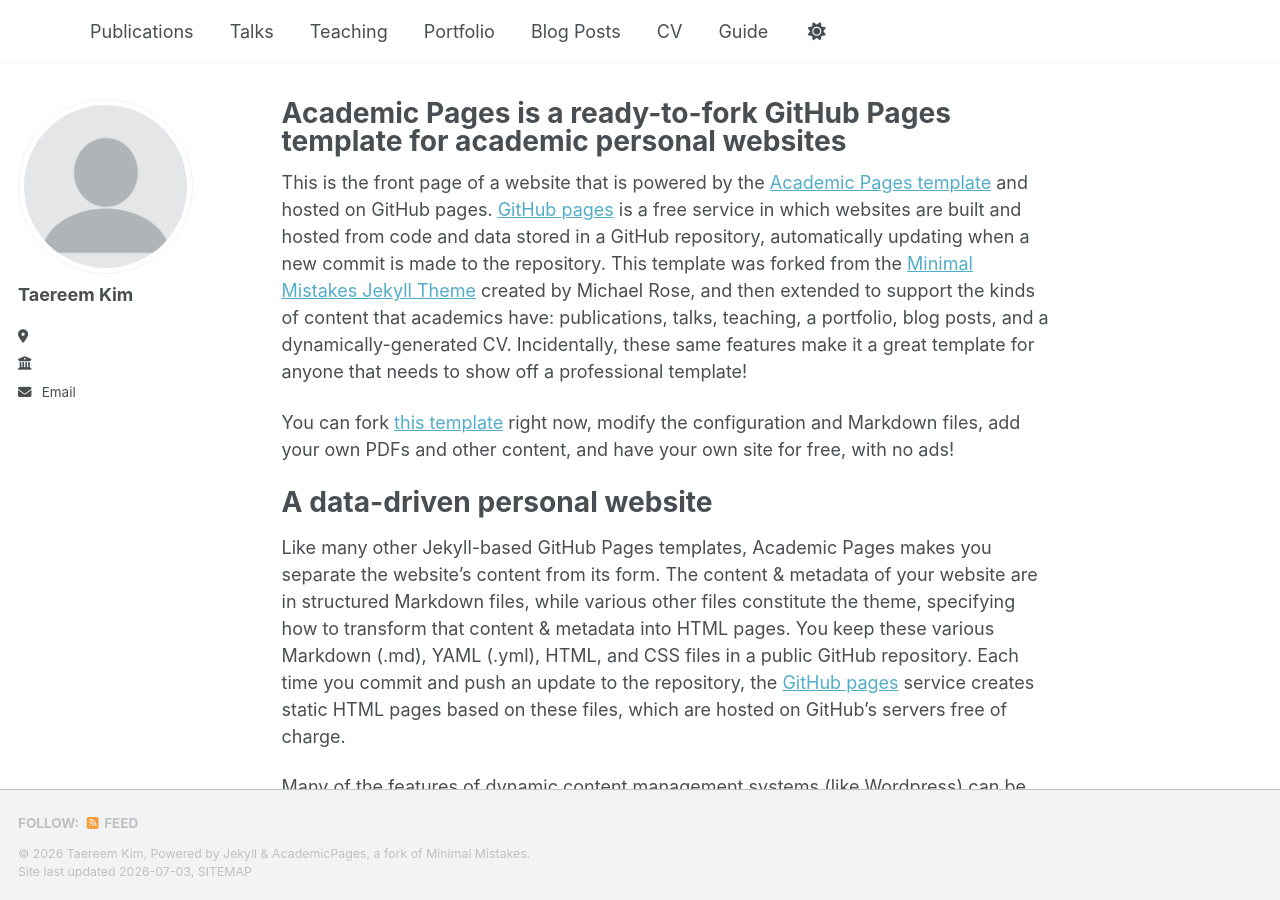
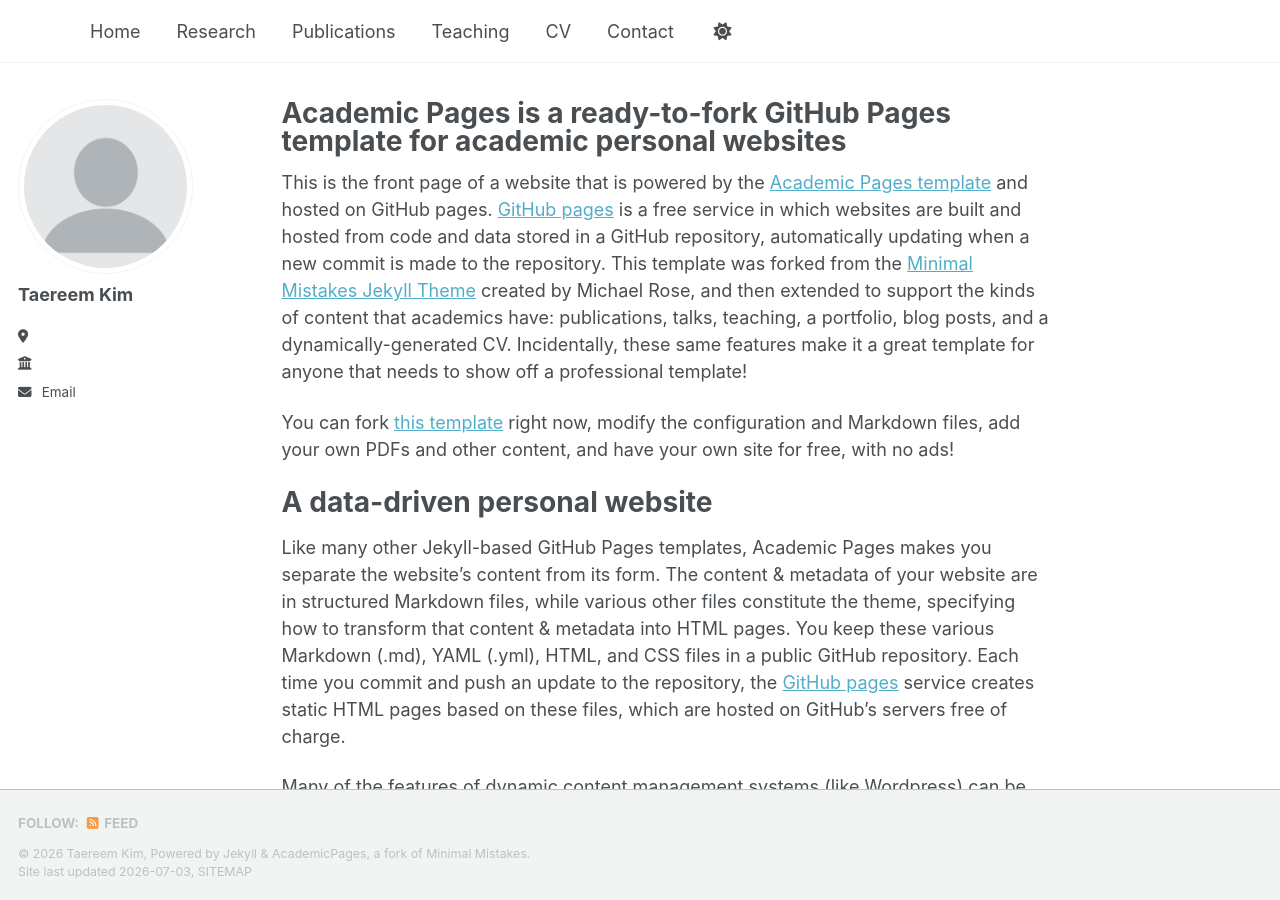
Before and after one commit to taereemk/taereemk.github.io, a Jekyll site: the page built from _pages/about.md, in a window 1280 px wide and 900 px high. Built offline with Jekyll 4.4.1, drawn with Linux system fonts in a browser that asks for light colours; a style sheet for code colours, icons or effects is not loaded.

Commit message:
Update navigation structure in navigation.yml
Removed several navigation items and added 'Home', 'Research', and 'Contact'.

```diff
--- a/_data/navigation.yml
+++ b/_data/navigation.yml
@@ -8,26 +8,21 @@
 #      Markdown formatted page while the second is generated using JSON.
 
 main:
+main:
+  - title: "Home"
+    url: /
+
+  - title: "Research"
+    url: /research/
+
   - title: "Publications"
     url: /publications/
-
-  - title: "Talks"
-    url: /talks/
 
   - title: "Teaching"
     url: /teaching/
 
-  - title: "Portfolio"
-    url: /portfolio/
-
-  - title: "Blog Posts"
-    url: /year-archive/
-
   - title: "CV"
     url: /cv/
 
-  # - title: "CV"
-  #   url: /cv-json/
-
-  - title: "Guide"
-    url: /markdown/
+  - title: "Contact"
+    url: /contact/
```
